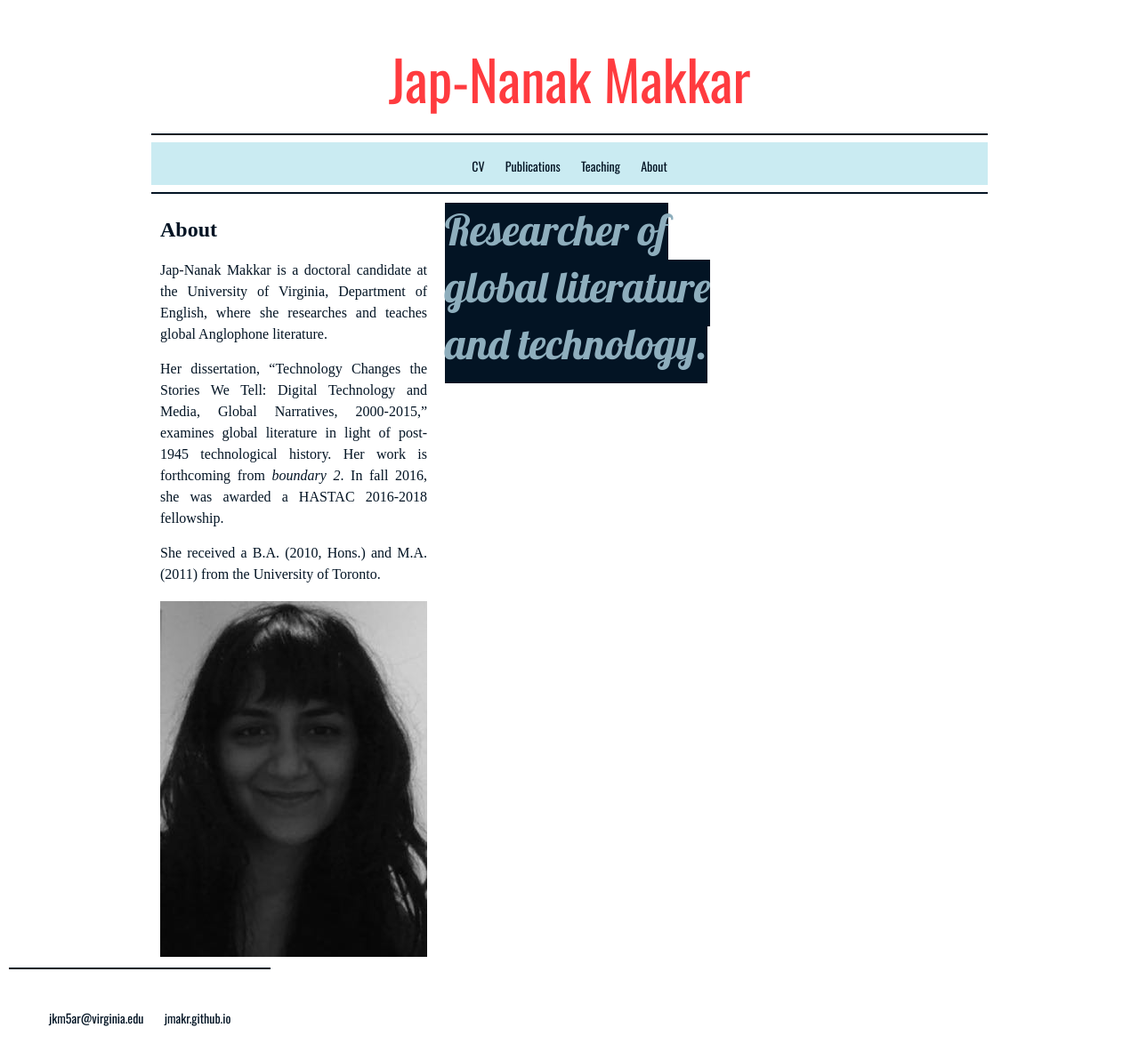
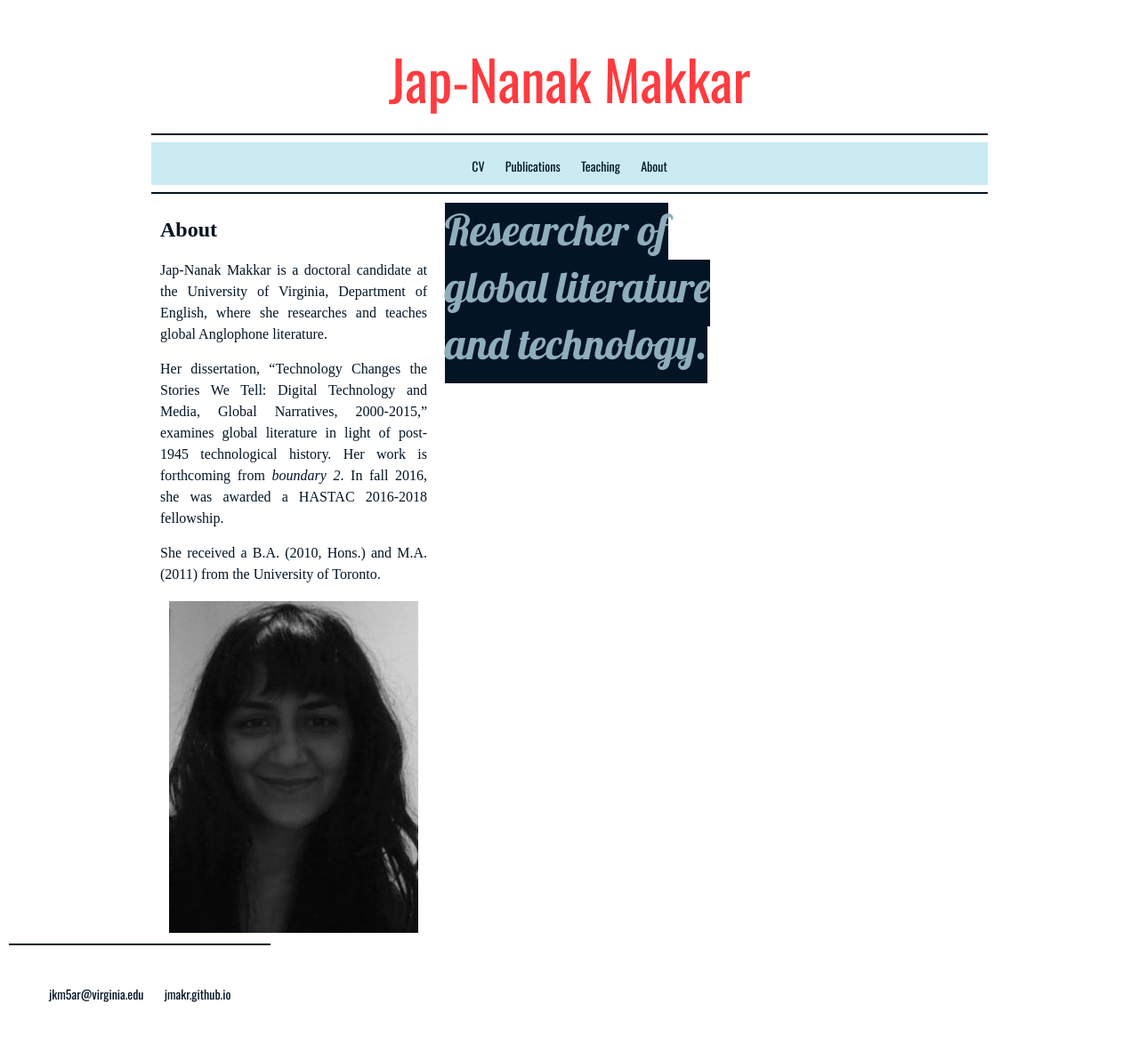
Before and after one commit to jmakr/jmakr.github.io, a Jekyll site: the page built from index.html, in a window 1280 px wide. Shown: the whole page at 89% size. Built offline with Jekyll 4.4.1, drawn with Linux system fonts in a browser that asks for light colours; some web fonts are replaced; after the commit the page ends 1165 px from its top, so only the background shows below that.

Commit message:
Update index.html

```diff
--- a/index.html
+++ b/index.html
@@ -26,7 +26,7 @@ title: About
    <div id="blurb" class="article grid_4">
 
 	 <div style="text-align:center;">
-	<img src="Black and white photo 5.jpg">
+	<img src="Black and white photo 6.jpg">
 	  </div>
 
    </div>
```
